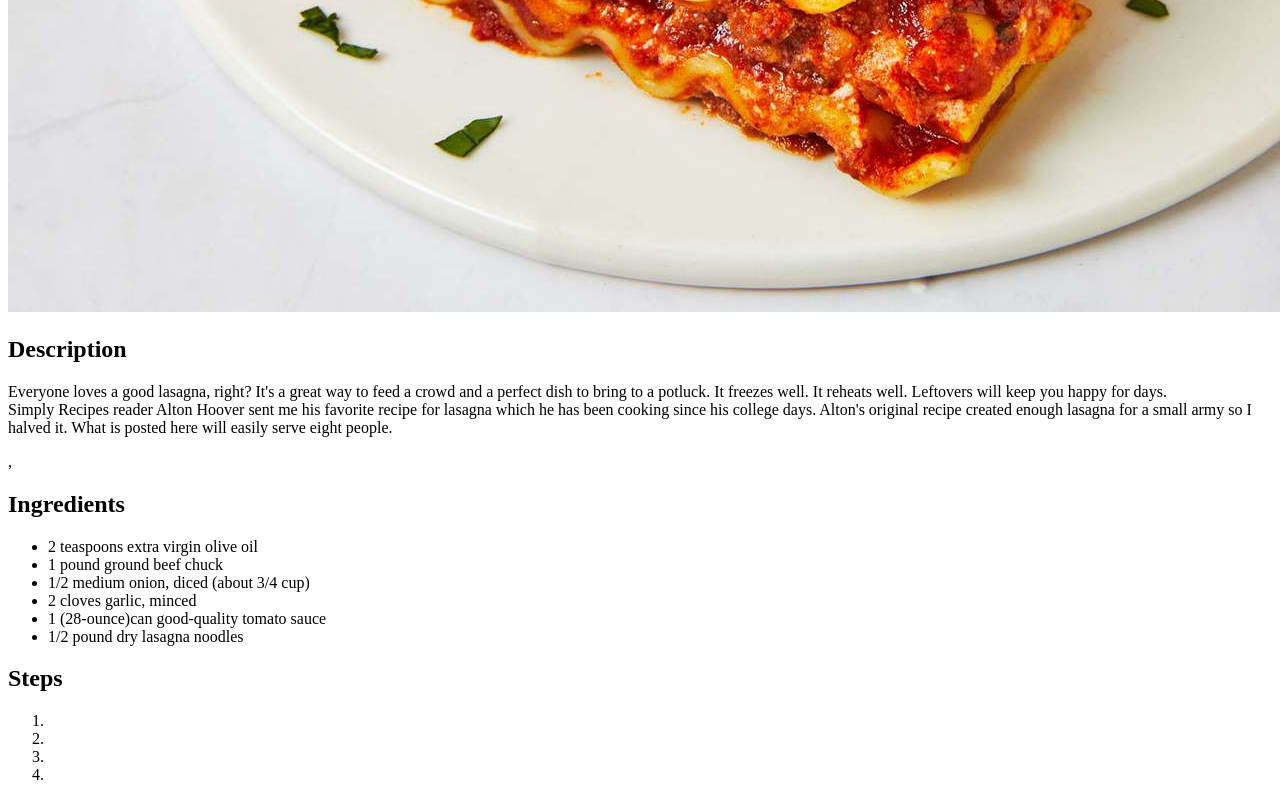
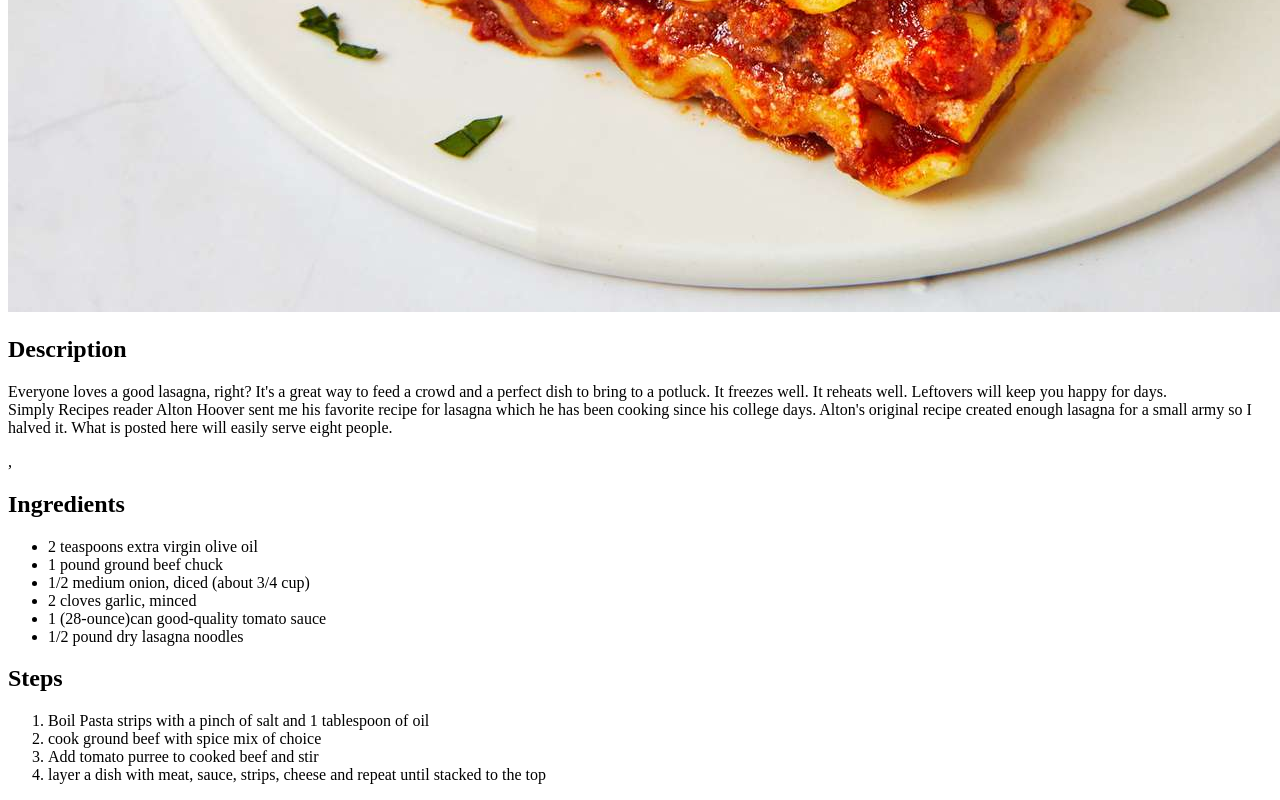
Before and after one commit to fl00rwired/odin-recipes, a plain HTML site: page recipes/lasagna.html in a window 1280 px wide. Shown: the part 893-1693 px from the top of the page. Drawn offline with Linux system fonts and the light colour scheme.

Commit message:
Add more recipes

```diff
--- a/recipes/lasagna.html
+++ b/recipes/lasagna.html
@@ -28,10 +28,10 @@
     </ul>
     <h2>Steps</h2>
     <ol>
-        <li></li>
-        <li></li>
-        <li></li>
-        <li></li>
+        <li>Boil Pasta strips with a pinch of salt and 1 tablespoon of oil</li>
+        <li>cook ground beef with spice mix of choice</li>
+        <li>Add tomato purree to cooked beef and stir</li>
+        <li>layer a dish with meat, sauce, strips, cheese and repeat until stacked to the top</li>
     </ol>
 </body>
 </html>
```
Also changed, not shown: index.html (+6 -1 lines).
